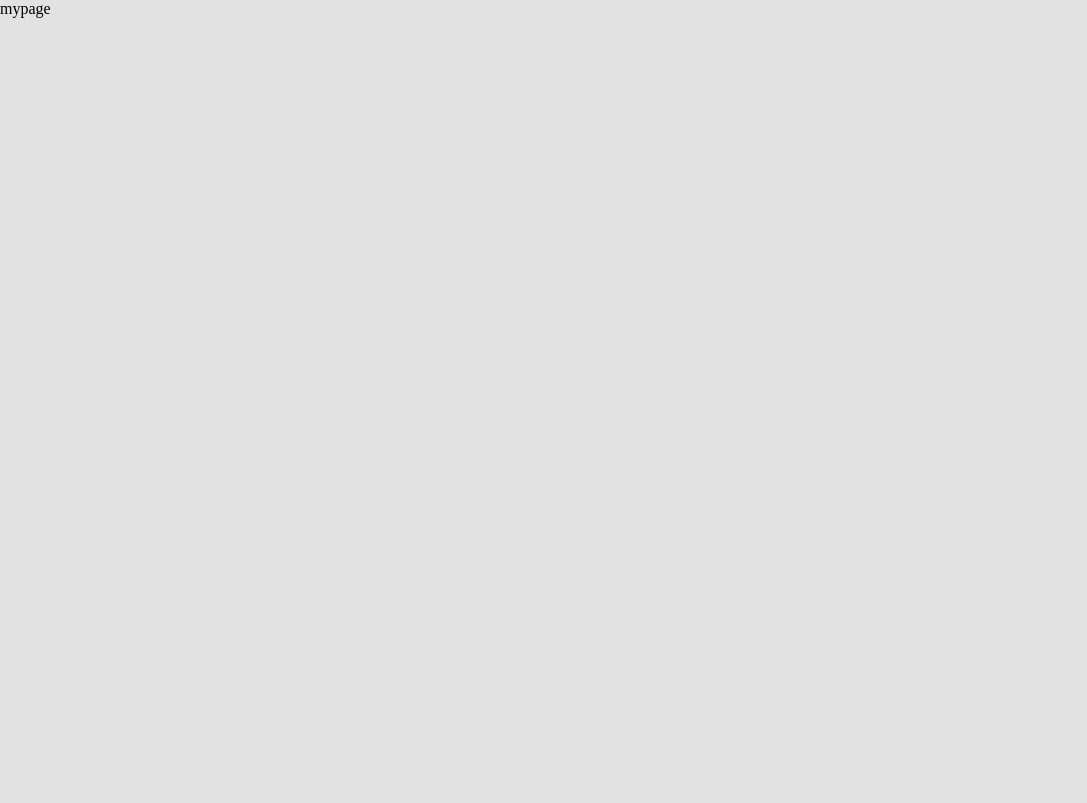
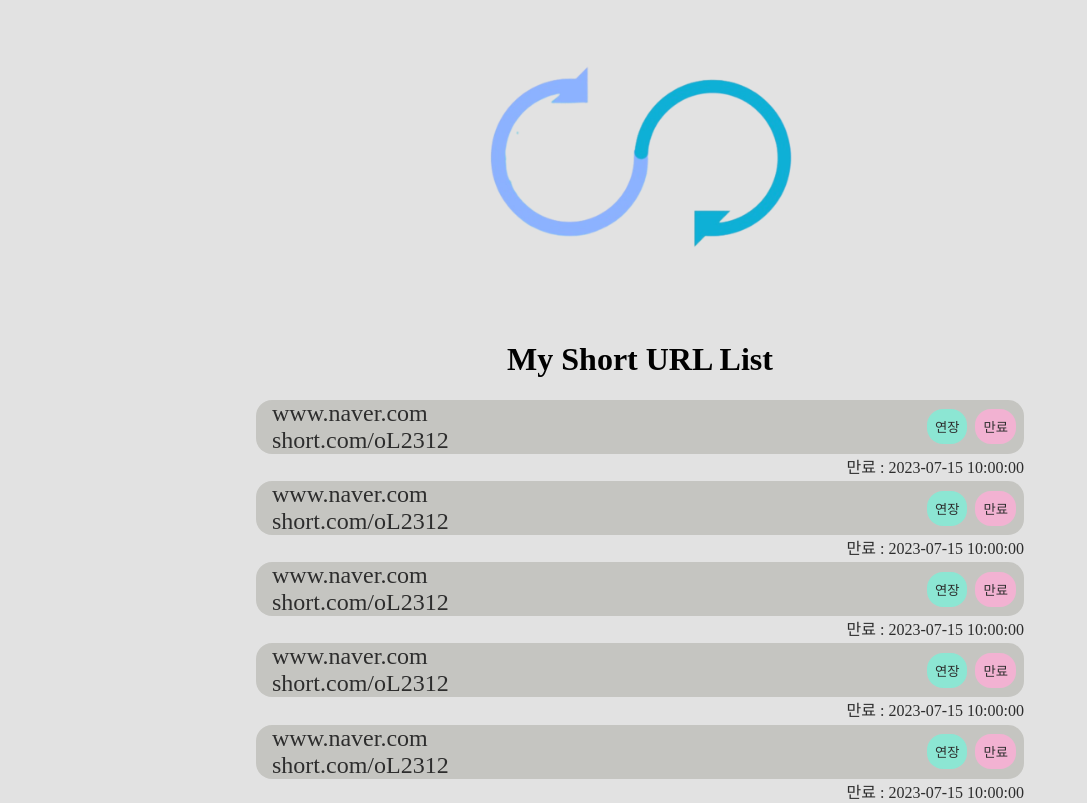
Before and after one commit to lsh23/url-shortener-vue, a Vue app: page /mypage in a window 1280 px wide. Shown: the whole page, without its empty margins (0-1087 px from the left). Built offline with nearby package versions, Linux system fonts and the light colour scheme.

Commit message:
feat : 마이페이지에 대한 1차 디자인을 구성한다.

```diff
--- a/src/views/MypageView.vue
+++ b/src/views/MypageView.vue
@@ -1,10 +1,18 @@
 <template>
-	<div>mypage</div>
+	<div>
+		<Logo :size="25">
+			<h1>My Short URL List</h1>
+		</Logo>
+		<MyUrlList></MyUrlList>
+	</div>
 </template>
 
 <script>
+import Logo from '@/components/common/Logo.vue';
+import MyUrlList from '@/components/MyUrlList.vue';
 export default {
 	name: 'MypageView',
+	components: { Logo, MyUrlList },
 };
 </script>
 
```
